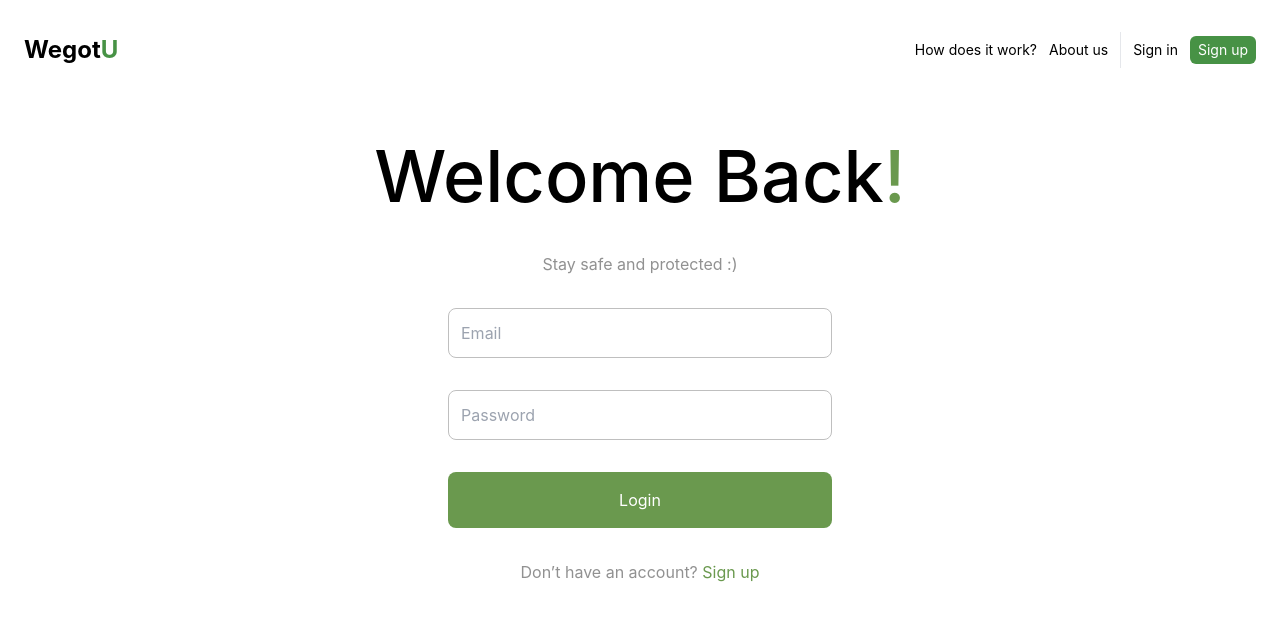
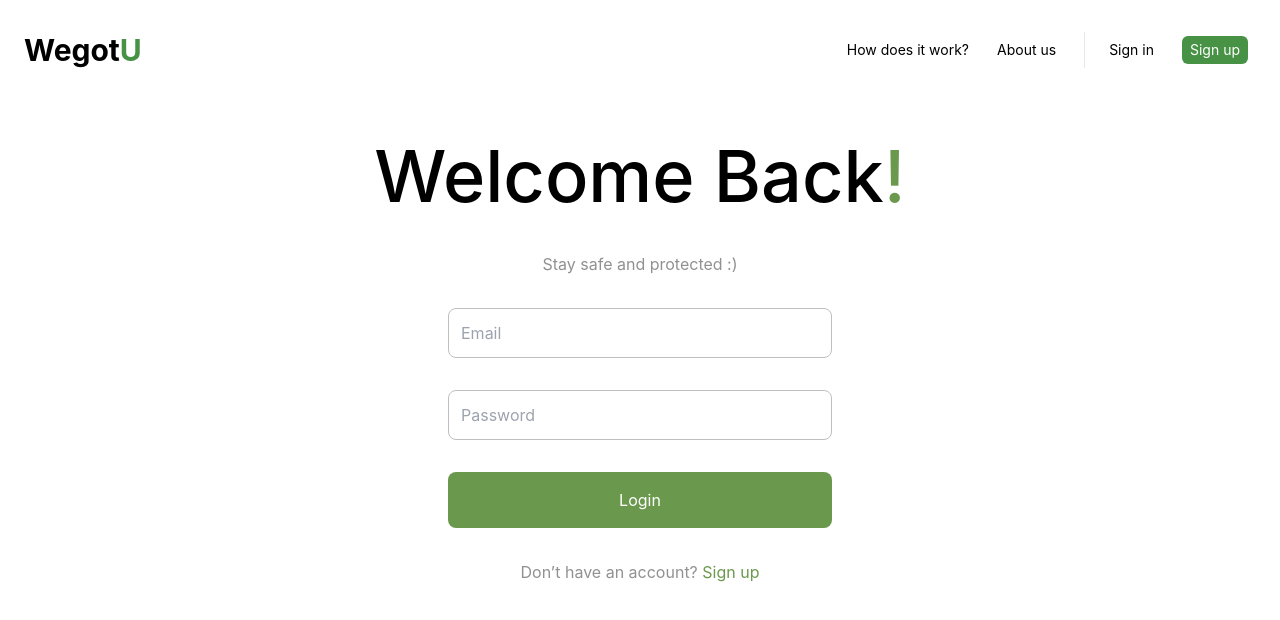
Before and after one commit to nikDRlas/Masterschool-Social-Issue-Project, a React (Create React App) app: page /signin in a window 1280 px wide. Shown: the top 620 px of the page. Built offline with nearby package versions, Linux system fonts and the light colour scheme; no server answers.

Commit message:
changed mainpage to tailwind

```diff
--- a/src/components/buttons/button.jsx
+++ b/src/components/buttons/button.jsx
@@ -1,12 +1,11 @@
-
-import "./button.css"
-const Button = ({butname}) => {
-    return (
-
-        <div className="button-container">
-            <button id='button-home' className={butname}>{butname} <i className="arrow right"></i></button>
-        </div>
-     );
-}
+const Button = ({ butname }) => {
+  return (
+    <div className="button-container">
+      <button id="button-home" className={butname}>
+        {butname} <i className="arrow right"></i>
+      </button>
+    </div>
+  );
+};
 
 export default Button;
--- a/src/components/main/main.jsx
+++ b/src/components/main/main.jsx
@@ -4,24 +4,28 @@ import { useAuth } from "../../context/AuthContext";
 import { auth } from "../../utils/firebase";
 import LogedNavbar from "../../components/navbar/LogedNavbar";
 
-import "./main.css";
-
 const Main = () => {
   return (
     <>
       {console.log(auth.currentUser)}
       {auth.currentUser ? <LogedNavbar /> : <Navbar />}
-      <div className="main-container">
-        <div className="image-container">
-          <div className="text-container">
-            <span className="main-text">
+      <div className="main-container h-screen ">
+        <div className="image-container bg-hero-pattern bg-cover bg-no-repeat h-max bg-center">
+          <div className="text-container pt-28 w-2/3 text-center m-auto lg:w-3/5 sm:w-4/5 xsm:w-4/5">
+            <h1 className="main-text font-bold text-white lg:text-6xl sm:text-4xl xsm:text-3xl ">
               find or give a place of comfort in tough times.
-            </span>
-            <span className="sec-text">I would like to</span>
+            </h1>
+            <h2 className="sec-text text-white mt-32 lg:text-5xl sm:text-3xl xsm:text-2xl ">
+              I would like to
+            </h2>
           </div>
-          <div className="button-container">
-            <Button butname="Host" />
-            <Button butname="Be hosted" />
+          <div className="button-container flex flex-col justify-center items-center gap-12 pb-28 mt-12">
+            <button className="rounded-md w-80 h-20 text-4xl text-center bg-hostBtn lg:w-96 sm:w-72 xsm:w-56">
+              Host
+            </button>
+            <button className="rounded-md w-80 h-20 text-4xl text-center bg-hostedBtn lg:w-96 sm:w-72 xsm:w-56">
+              Be Hosted
+            </button>
           </div>
         </div>
       </div>
--- a/src/components/navbar/LogedNavbar.js
+++ b/src/components/navbar/LogedNavbar.js
@@ -14,22 +14,22 @@ const LogedNavbar = () => {
   const navigate = useNavigate();
 
   return (
-    <nav className="realtive items-center mx-auto p-6">
-      <div className="flex items-center justify-between">
+    <nav className="realtive mx-auto p-6">
+      <div className="flex content-center items-center justify-between">
         <div className="pt-2">
           <Link to={"/"}>
-            <p className="text-2xl font-bold">
+            <p className="text-3xl font-bold">
               Wegot
-              <span className=" text-oliveGreen font-bold text-2xl">U</span>
+              <span className=" text-oliveGreen font-bold text-3xl">U</span>
             </p>
           </Link>
         </div>
         <div className="hidden pt-2 md:flex items-center justify-between gap-3 text-sm">
-          <p className="hover:text-darkGrayishBlue">How does it work?</p>
-          <p className="hover:text-darkGrayishBlue">About us</p>
+          <p className="hover:text-darkGrayishBlue mx-2">How does it work?</p>
+          <p className="hover:text-darkGrayishBlue mx-2">About us</p>
           {/* <p >|</p> */}
           <p
-            className="hover:text-darkGrayishBlue pl-3 py-2"
+            className="hover:text-darkGrayishBlue mx-2 pl-6 py-2"
             style={{ borderLeftWidth: "1px" }}
           >
             Hello {auth.currentUser.email}
@@ -39,7 +39,7 @@ const LogedNavbar = () => {
               logout();
               navigate("/signin");
             }}
-            className="hover:text-darkBlue text-white p-1 px-2 rounded-md bg-oliveGreen"
+            className="hover:text-darkBlue text-white mx-2 p-1 px-2 rounded-md bg-oliveGreen"
           >
             Log Out
           </button>
--- a/src/components/navbar/Navbar.jsx
+++ b/src/components/navbar/Navbar.jsx
@@ -11,30 +11,29 @@ const Navbar = () => {
   };
 
   return (
-    <nav className="realtive items-center mx-auto p-6">
-      <div className="flex items-center justify-between">
+    <nav className="realtive mx-auto p-6">
+      <div className="flex content-center items-center justify-between">
         <div className="pt-2">
           <Link to={"/"}>
-            <p className="text-2xl font-bold">
+            <p className="text-3xl font-bold">
               Wegot
-              <span className=" text-oliveGreen font-bold text-2xl">U</span>
+              <span className=" text-oliveGreen font-bold text-3xl">U</span>
             </p>
           </Link>
         </div>
         <div className="hidden pt-2 md:flex items-center justify-between gap-3 text-sm">
-          <p className="hover:text-darkGrayishBlue">How does it work?</p>
-          <p className="hover:text-darkGrayishBlue">About us</p>
-          {/* <p >|</p> */}
+          <p className="hover:text-darkGrayishBlue mx-2">How does it work?</p>
+          <p className="hover:text-darkGrayishBlue mx-2">About us</p>
           <Link to="/signin">
             <p
-              className="hover:text-darkGrayishBlue pl-3 py-2"
+              className="hover:text-darkGrayishBlue mx-2 pl-6 py-2"
               style={{ borderLeftWidth: "1px" }}
             >
               Sign in
             </p>
           </Link>
           <Link to="/signup">
-            <button className="hover:text-darkBlue text-white p-1 px-2 rounded-md bg-oliveGreen">
+            <button className="mx-2 hover:text-darkBlue text-white p-1 px-2 rounded-md bg-oliveGreen">
               Sign up
             </button>
           </Link>
--- a/tailwind.config.js
+++ b/tailwind.config.js
@@ -10,6 +10,9 @@ module.exports = {
       xl: "1440px",
     },
     extend: {
+      backgroundImage: {
+        "hero-pattern": "url('/images/background.png')",
+      },
       colors: {
         oliveGreen: "hsl(118, 36%, 42%)",
         brightRed: "hsl(12, 88%, 59%)",
@@ -24,6 +27,8 @@ module.exports = {
         veryLightGreen: "#F2E8CF",
         lightGray: "#919191",
         veryLightGray: "#BFBFBF",
+        hostBtn: "#a7c957",
+        hostedBtn: "#f2e8cf",
       },
     },
   },
```
Also changed, not shown: images/background.jpg (deleted), 1 other file (tests, documents, lock files or other folders).
